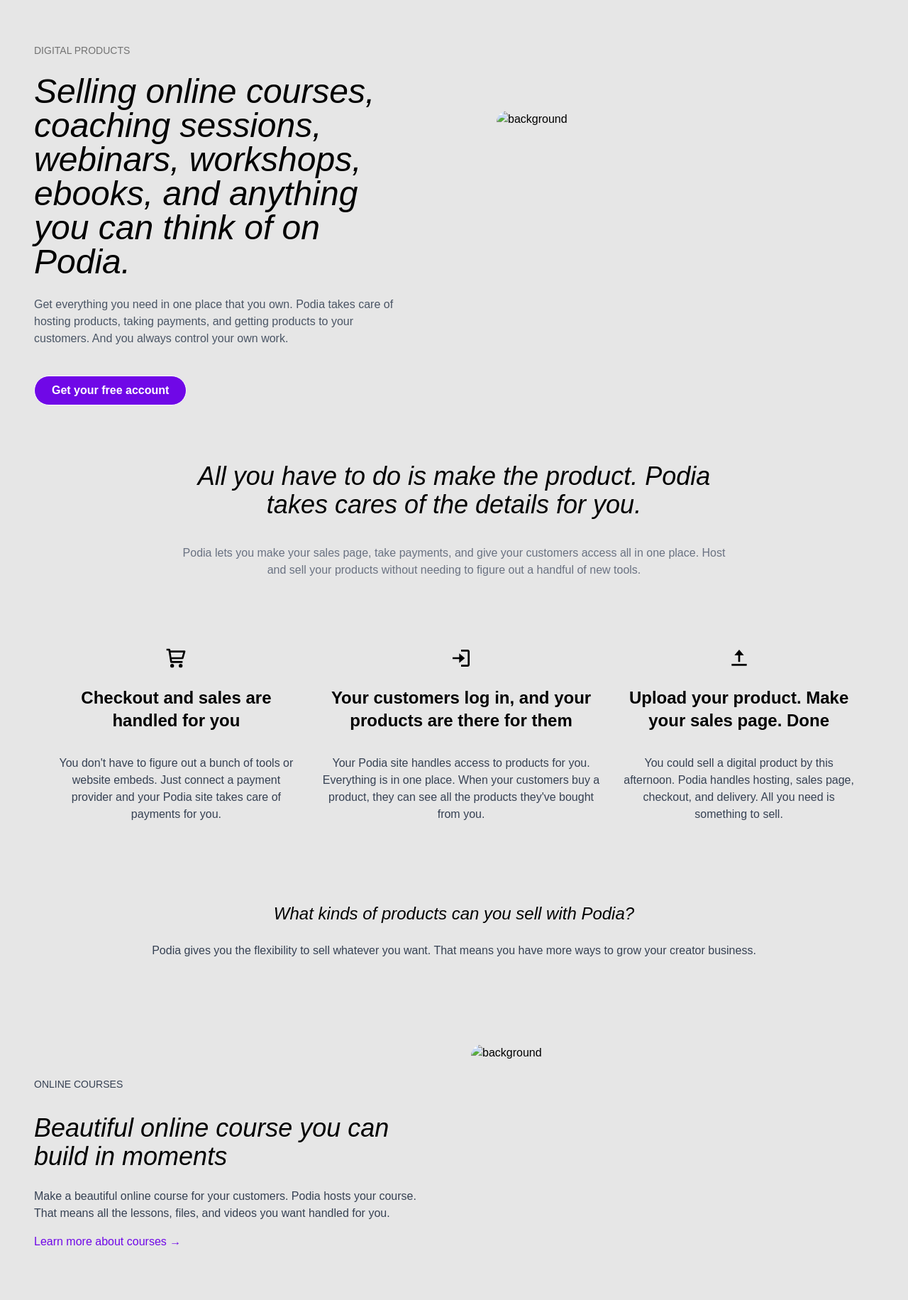
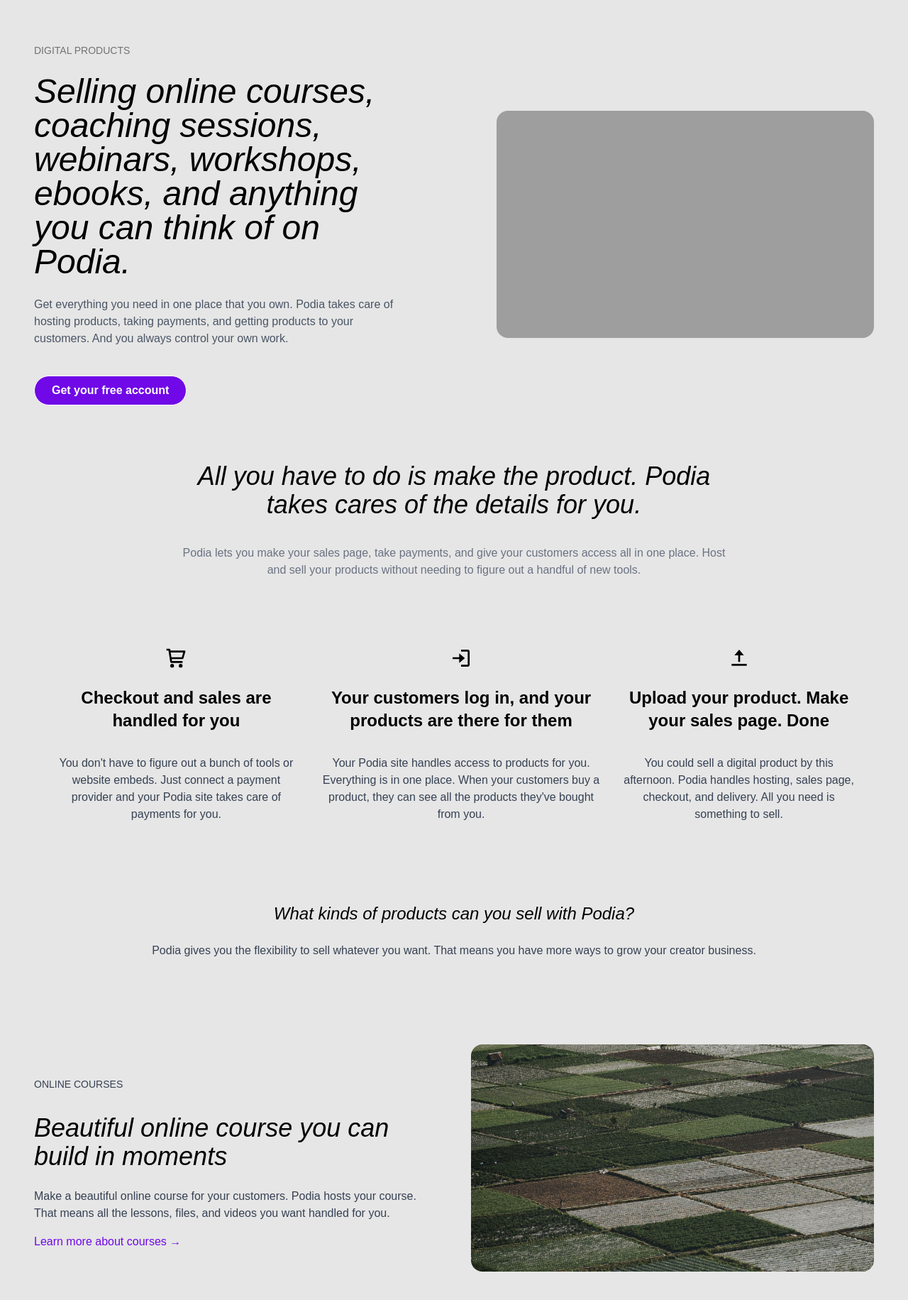
Before and after one commit to Emmanuelsomto/Tailwind-CSS, a website: page index.html in a window 1280 px wide. Shown: the part 69-1900 px from the top of the page at 71% size. Drawn offline with Linux system fonts and the light colour scheme; the site is published under a folder, as on GitHub Pages, so addresses that start at the root find nothing.

Commit message:
Changes to my image src file

```diff
--- a/index.html
+++ b/index.html
@@ -87,7 +87,7 @@
           </section>
 
           <section class="overflow-hidden">
-            <img class="m-auto rounded-2xl object-cover w-xs md:w-full h-80" src="/src/img-4.jpg" alt="background" loading="lazy">
+            <img class="m-auto rounded-2xl object-cover w-xs md:w-full h-80" src="./src/img-4.jpg" alt="background" loading="lazy">
           </section>
         </div>
 
@@ -168,7 +168,7 @@
           </section>
 
           <section class="overflow-hidden">
-            <img class="m-auto rounded-2xl object-cover w-xs md:w-full h-80" src="/src/img-2.jpg" alt="background" loading="lazy">
+            <img class="m-auto rounded-2xl object-cover w-xs md:w-full h-80" src="./src/img-2.jpg" alt="background" loading="lazy">
           </section>
         </div>
 
```
